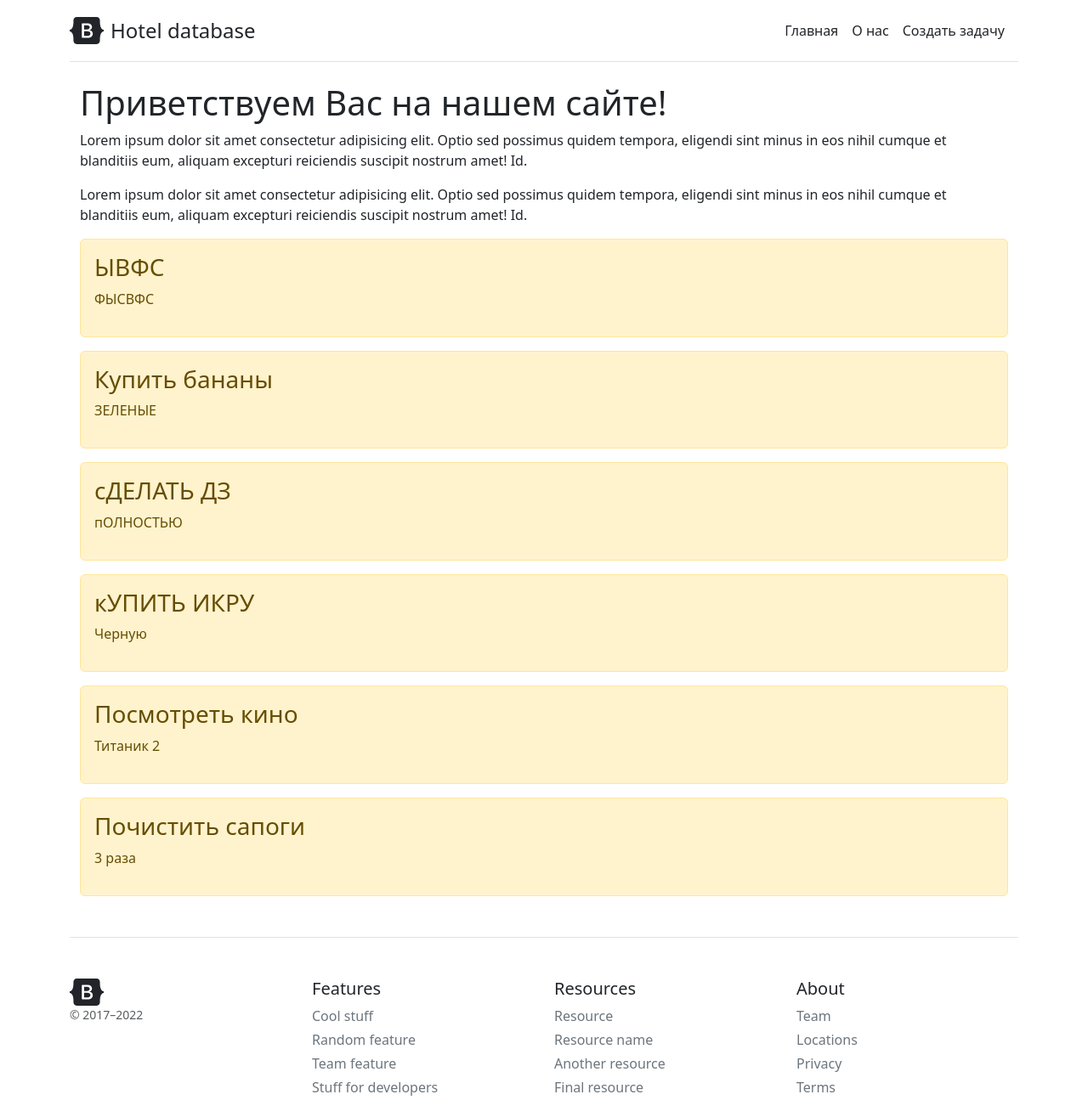
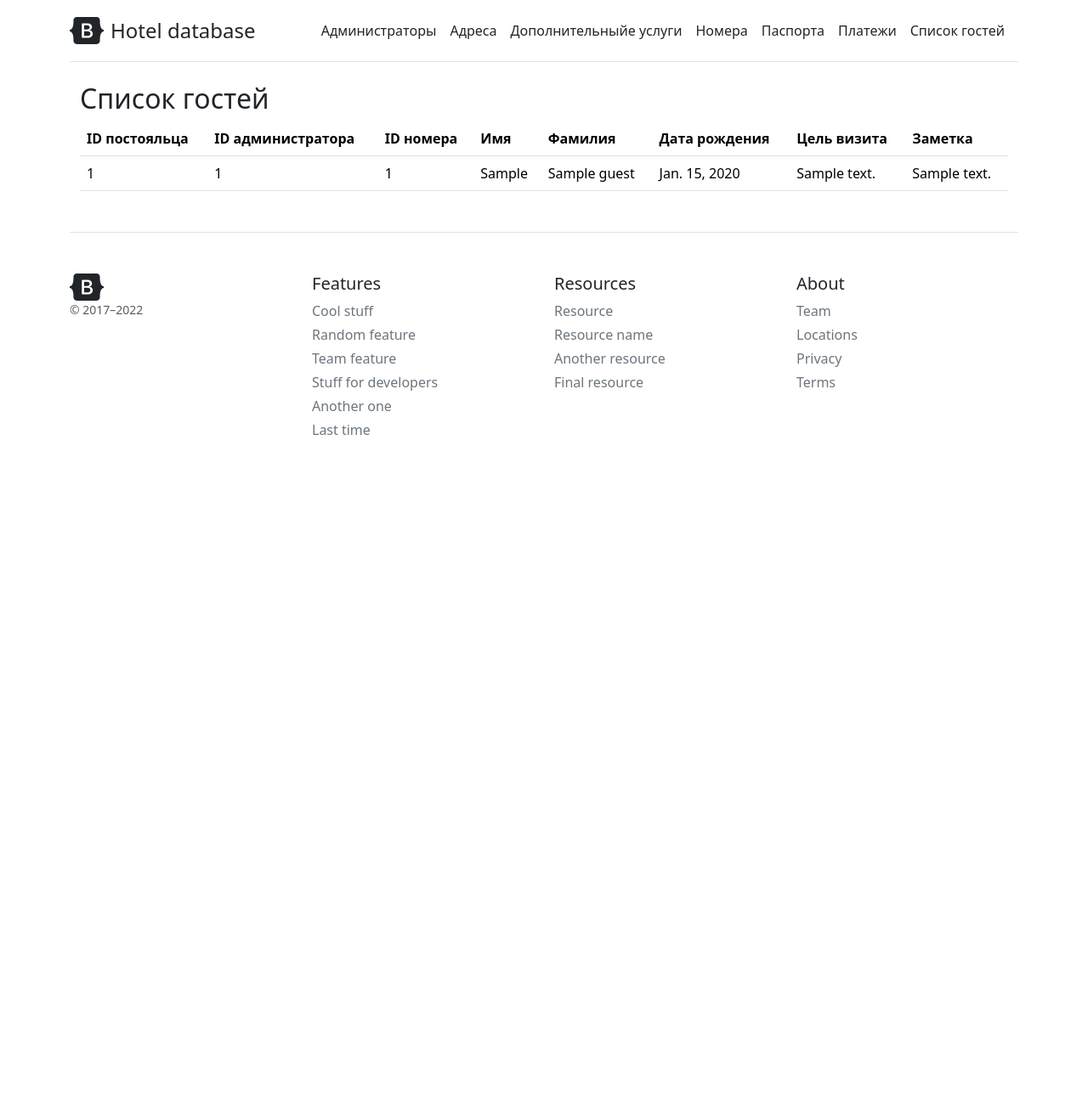
Before and after one commit to el-hombre0/DBInterface, a Django app: page / in a window 1280 px wide. Shown: the top 1295 px of the page at 85% size. After the commit the page ends 512 px from the top, so only its background shows below. Run offline with Django 4.2, Linux system fonts and the light colour scheme; data comes from the database, SQL or seed files in the repository; tables that the repository leaves empty hold one stand-in row (values such as "Sample post").

Commit message:
Output the list of guests

```diff
--- a/dbinterface/main/admin.py
+++ b/dbinterface/main/admin.py
@@ -1,6 +1,6 @@
 from django.contrib import admin
-from .models import Task
+# from .models import Task
 
 
 # Register your models here.
-admin.site.register(Task)
+# admin.site.register(Task)
--- a/dbinterface/main/templates/main/index.html
+++ b/dbinterface/main/templates/main/index.html
@@ -5,25 +5,31 @@
 {% endblock %}
 
 {% block content %}
-    <h1>Приветствуем Вас на нашем сайте!</h1>
-    <p>
-    Lorem ipsum dolor sit amet consectetur adipisicing elit. Optio sed possimus
-    quidem tempora, eligendi sint minus in eos nihil cumque et blanditiis eum,
-    aliquam excepturi reiciendis suscipit nostrum amet! Id.
-    </p>
-    <p>
-      Lorem ipsum dolor sit amet consectetur adipisicing elit. Optio sed possimus
-      quidem tempora, eligendi sint minus in eos nihil cumque et blanditiis eum,
-      aliquam excepturi reiciendis suscipit nostrum amet! Id.
-    </p>
-    {% if tasks %}
-      {% for el in tasks %}
-        <div class="alert alert-warning mt-2">
-          <h3>{{ el.title }}</h3>
-          <p>{{ el.task }}</p>
-        </div>
-      {% endfor %}
-    {% else %}
-        <p>В таблице нет записей</p>
-    {% endif %}
+<h2>Список гостей</h2>
+<div class="table-responsive-sm">
+<table class="table table-hover">
+    <thead>
+        <th>ID постояльца</th>
+        <th>ID администратора</th>
+        <th>ID номера</th>
+        <th>Имя</th>
+        <th>Фамилия</th>
+        <th>Дата рождения</th>
+        <th>Цель визита</th>
+        <th>Заметка</th>
+    </thead>
+    {% for guest in guests %}
+    <tr>
+        <td>{{ guest.id_guest}}</td>
+        <td>{{ guest.id_administrator}}</td>
+        <td>{{ guest.id_room}}</td>
+        <td>{{ guest.first_name }}</td>
+        <td>{{ guest.second_name }}</td>
+        <td>{{ guest.birth_date }}</td>
+        <td>{{ guest.visit_purpose }}</td>
+        <td>{{ guest.note }}</td>
+    </tr>
+    {% endfor %}
+</table>
+</div>
 {% endblock %}
--- a/dbinterface/main/templates/main/pattern.html
+++ b/dbinterface/main/templates/main/pattern.html
@@ -1,17 +1,15 @@
 <!DOCTYPE html>
 <html lang="en">
+
 <head>
   <meta charset="UTF-8" />
   <meta http-equiv="X-UA-Compatible" content="IE=edge" />
   <meta name="viewport" content="width=device-width, initial-scale=1.0" />
-    <link
-      href="https://cdn.jsdelivr.net/npm/bootstrap@5.3.0-alpha1/dist/css/bootstrap.min.css"
-      rel="stylesheet"
-      integrity="sha384-GLhlTQ8iRABdZLl6O3oVMWSktQOp6b7In1Zl3/Jr59b6EGGoI1aFkw7cmDA6j6gD"
-      crossorigin="anonymous"
-    />
+  <link href="https://cdn.jsdelivr.net/npm/bootstrap@5.3.0-alpha1/dist/css/bootstrap.min.css" rel="stylesheet"
+    integrity="sha384-GLhlTQ8iRABdZLl6O3oVMWSktQOp6b7In1Zl3/Jr59b6EGGoI1aFkw7cmDA6j6gD" crossorigin="anonymous" />
   <title>{% block title %}{% endblock %}</title>
 </head>
+
 <body>
 
   <body>
@@ -19,42 +17,25 @@
 
     <div class="container py-3">
       <header>
-          <div
-            class="d-flex flex-column flex-md-row align-items-center pb-3 mb-4 border-bottom"
-          >
-            <a
-              href="/"
-              class="d-flex align-items-center text-dark text-decoration-none"
-            >
-              <svg
-                xmlns="http://www.w3.org/2000/svg"
-                width="40"
-                height="32"
-                class="me-2"
-                viewBox="0 0 118 94"
-                role="img"
-              >
+        <div class="d-flex flex-column flex-md-row align-items-center pb-3 mb-4 border-bottom">
+          <a href="/" class="d-flex align-items-center text-dark text-decoration-none">
+            <svg xmlns="http://www.w3.org/2000/svg" width="40" height="32" class="me-2" viewBox="0 0 118 94" role="img">
               <title>Bootstrap</title>
-                <path
-                  fill-rule="evenodd"
-                  clip-rule="evenodd"
+              <path fill-rule="evenodd" clip-rule="evenodd"
                 d="M24.509 0c-6.733 0-11.715 5.893-11.492 12.284.214 6.14-.064 14.092-2.066 20.577C8.943 39.365 5.547 43.485 0 44.014v5.972c5.547.529 8.943 4.649 10.951 11.153 2.002 6.485 2.28 14.437 2.066 20.577C12.794 88.106 17.776 94 24.51 94H93.5c6.733 0 11.714-5.893 11.491-12.284-.214-6.14.064-14.092 2.066-20.577 2.009-6.504 5.396-10.624 10.943-11.153v-5.972c-5.547-.529-8.934-4.649-10.943-11.153-2.002-6.484-2.28-14.437-2.066-20.577C105.214 5.894 100.233 0 93.5 0H24.508zM80 57.863C80 66.663 73.436 72 62.543 72H44a2 2 0 01-2-2V24a2 2 0 012-2h18.437c9.083 0 15.044 4.92 15.044 12.474 0 5.302-4.01 10.049-9.119 10.88v.277C75.317 46.394 80 51.21 80 57.863zM60.521 28.34H49.948v14.934h8.905c6.884 0 10.68-2.772 10.68-7.727 0-4.643-3.264-7.207-9.012-7.207zM49.948 49.2v16.458H60.91c7.167 0 10.964-2.876 10.964-8.281 0-5.406-3.903-8.178-11.425-8.178H49.948z"
-                  fill="currentColor"
-                ></path>
+                fill="currentColor"></path>
             </svg>
             <span class="fs-4">Hotel database</span>
           </a>
 
           <nav class="d-inline-flex mt-2 mt-md-0 ms-md-auto">
-              <a class="me-3 py-2 text-dark text-decoration-none" href="{% url 'index'%}"
-                >Главная</a
-              >
-              <a class="me-3 py-2 text-dark text-decoration-none" href="{% url 'about'%}"
-                >О нас</a
-              >
-              <a class="me-3 py-2 text-dark text-decoration-none" href="{% url 'create_task' %}"
-                >Создать задачу</a
-              >
+            <a class="me-3 py-2 text-dark text-decoration-none" href="#">Администраторы</a>
+            <a class="me-3 py-2 text-dark text-decoration-none" href="#">Адреса</a>
+            <a class="me-3 py-2 text-dark text-decoration-none" href="#">Дополнительныйе услуги</a>
+            <a class="me-3 py-2 text-dark text-decoration-none" href="#">Номера</a>
+            <a class="me-3 py-2 text-dark text-decoration-none" href="#">Паспорта</a>
+            <a class="me-3 py-2 text-dark text-decoration-none" href="#">Платежи</a>
+            <a class="me-3 py-2 text-dark text-decoration-none" href="{% url 'index'%}">Список гостей</a>
           </nav>
         </div>
 
@@ -71,21 +52,11 @@
       <footer class="pt-4 my-md-5 pt-md-5 border-top">
         <div class="row">
           <div class="col-12 col-md">
-              <svg
-                xmlns="http://www.w3.org/2000/svg"
-                width="40"
-                height="32"
-                class="me-2"
-                viewBox="0 0 118 94"
-                role="img"
-              >
+            <svg xmlns="http://www.w3.org/2000/svg" width="40" height="32" class="me-2" viewBox="0 0 118 94" role="img">
               <title>Bootstrap</title>
-                <path
-                  fill-rule="evenodd"
-                  clip-rule="evenodd"
+              <path fill-rule="evenodd" clip-rule="evenodd"
                 d="M24.509 0c-6.733 0-11.715 5.893-11.492 12.284.214 6.14-.064 14.092-2.066 20.577C8.943 39.365 5.547 43.485 0 44.014v5.972c5.547.529 8.943 4.649 10.951 11.153 2.002 6.485 2.28 14.437 2.066 20.577C12.794 88.106 17.776 94 24.51 94H93.5c6.733 0 11.714-5.893 11.491-12.284-.214-6.14.064-14.092 2.066-20.577 2.009-6.504 5.396-10.624 10.943-11.153v-5.972c-5.547-.529-8.934-4.649-10.943-11.153-2.002-6.484-2.28-14.437-2.066-20.577C105.214 5.894 100.233 0 93.5 0H24.508zM80 57.863C80 66.663 73.436 72 62.543 72H44a2 2 0 01-2-2V24a2 2 0 012-2h18.437c9.083 0 15.044 4.92 15.044 12.474 0 5.302-4.01 10.049-9.119 10.88v.277C75.317 46.394 80 51.21 80 57.863zM60.521 28.34H49.948v14.934h8.905c6.884 0 10.68-2.772 10.68-7.727 0-4.643-3.264-7.207-9.012-7.207zM49.948 49.2v16.458H60.91c7.167 0 10.964-2.876 10.964-8.281 0-5.406-3.903-8.178-11.425-8.178H49.948z"
-                  fill="currentColor"
-                ></path>
+                fill="currentColor"></path>
             </svg>
             <small class="d-block mb-3 text-muted">© 2017–2022</small>
           </div>
@@ -93,34 +64,22 @@
             <h5>Features</h5>
             <ul class="list-unstyled text-small">
               <li class="mb-1">
-                  <a class="link-secondary text-decoration-none" href="#"
-                    >Cool stuff</a
-                  >
+                <a class="link-secondary text-decoration-none" href="#">Cool stuff</a>
               </li>
               <li class="mb-1">
-                  <a class="link-secondary text-decoration-none" href="#"
-                    >Random feature</a
-                  >
+                <a class="link-secondary text-decoration-none" href="#">Random feature</a>
               </li>
               <li class="mb-1">
-                  <a class="link-secondary text-decoration-none" href="#"
-                    >Team feature</a
-                  >
+                <a class="link-secondary text-decoration-none" href="#">Team feature</a>
               </li>
               <li class="mb-1">
-                  <a class="link-secondary text-decoration-none" href="#"
-                    >Stuff for developers</a
-                  >
+                <a class="link-secondary text-decoration-none" href="#">Stuff for developers</a>
               </li>
               <li class="mb-1">
-                  <a class="link-secondary text-decoration-none" href="#"
-                    >Another one</a
-                  >
+                <a class="link-secondary text-decoration-none" href="#">Another one</a>
               </li>
               <li class="mb-1">
-                  <a class="link-secondary text-decoration-none" href="#"
-                    >Last time</a
-                  >
+                <a class="link-secondary text-decoration-none" href="#">Last time</a>
               </li>
             </ul>
           </div>
@@ -128,24 +87,16 @@
             <h5>Resources</h5>
             <ul class="list-unstyled text-small">
               <li class="mb-1">
-                  <a class="link-secondary text-decoration-none" href="#"
-                    >Resource</a
-                  >
+                <a class="link-secondary text-decoration-none" href="#">Resource</a>
               </li>
               <li class="mb-1">
-                  <a class="link-secondary text-decoration-none" href="#"
-                    >Resource name</a
-                  >
+                <a class="link-secondary text-decoration-none" href="#">Resource name</a>
               </li>
               <li class="mb-1">
-                  <a class="link-secondary text-decoration-none" href="#"
-                    >Another resource</a
-                  >
+                <a class="link-secondary text-decoration-none" href="#">Another resource</a>
               </li>
               <li class="mb-1">
-                  <a class="link-secondary text-decoration-none" href="#"
-                    >Final resource</a
-                  >
+                <a class="link-secondary text-decoration-none" href="#">Final resource</a>
               </li>
             </ul>
           </div>
@@ -153,24 +104,16 @@
             <h5>About</h5>
             <ul class="list-unstyled text-small">
               <li class="mb-1">
-                  <a class="link-secondary text-decoration-none" href="#"
-                    >Team</a
-                  >
+                <a class="link-secondary text-decoration-none" href="#">Team</a>
               </li>
               <li class="mb-1">
-                  <a class="link-secondary text-decoration-none" href="#"
-                    >Locations</a
-                  >
+                <a class="link-secondary text-decoration-none" href="#">Locations</a>
               </li>
               <li class="mb-1">
-                  <a class="link-secondary text-decoration-none" href="#"
-                    >Privacy</a
-                  >
+                <a class="link-secondary text-decoration-none" href="#">Privacy</a>
               </li>
               <li class="mb-1">
-                  <a class="link-secondary text-decoration-none" href="#"
-                    >Terms</a
-                  >
+                <a class="link-secondary text-decoration-none" href="#">Terms</a>
               </li>
             </ul>
           </div>
@@ -178,10 +121,9 @@
       </footer>
     </div>
   </body>
-    <script
-      src="https://cdn.jsdelivr.net/npm/bootstrap@5.3.0-alpha1/dist/js/bootstrap.bundle.min.js"
+  <script src="https://cdn.jsdelivr.net/npm/bootstrap@5.3.0-alpha1/dist/js/bootstrap.bundle.min.js"
     integrity="sha384-w76AqPfDkMBDXo30jS1Sgez6pr3x5MlQ1ZAGC+nuZB+EYdgRZgiwxhTBTkF7CXvN"
-      crossorigin="anonymous"
-    ></script>
+    crossorigin="anonymous"></script>
 </body>
+
 </html>
--- a/dbinterface/main/urls.py
+++ b/dbinterface/main/urls.py
@@ -3,6 +3,5 @@ from . import views
 
 urlpatterns = [
     path('', views.index, name='index'),
-    path('about', views.about, name='about'),
-    path('create_task', views.create_task, name='create_task')
+    # path('guests_list', views.guests_list, name='guests_list')
 ]
--- a/dbinterface/main/views.py
+++ b/dbinterface/main/views.py
@@ -1,43 +1,44 @@
 from django.shortcuts import render, redirect
 
-from .models import Task
-
-from .forms import TaskForm
-
+from .models import Guest
 
 # Create your views here.
 
+# def index(request):
+
+#     tasks = Task.objects.order_by('id')[:]
+
+#     return render(request, 'main/index.html', {'title': 'Главная страница сайта', 'tasks': tasks})
+
 def index(request):
-
-    tasks = Task.objects.order_by('id')[:]
-
-    return render(request, 'main/index.html', {'title': 'Главная страница сайта', 'tasks': tasks})
+    guests = Guest.objects.all()
+    return render(request, 'main/index.html', {'title': 'Список гостей', 'guests': guests})
 
 
-def about(request):
+# def about(request):
 
-    return render(request, 'main/about.html')
+#     return render(request, 'main/about.html')
 
 
-def jls_extract_def():
-    error = ''
-    return error
+# def jls_extract_def():
+#     error = ''
+#     return error
 
 
-def create_task(request):
+# def create_task(request):
 
-    error = jls_extract_def()
-    if request.method == 'POST':
-        form = TaskForm(request.POST)
-        if form.is_valid():
-            form.save()
-            return redirect('index')
-        else:
-            error = 'Форма не корректна'
+#     error = jls_extract_def()
+#     if request.method == 'POST':
+#         form = TaskForm(request.POST)
+#         if form.is_valid():
+#             form.save()
+#             return redirect('index')
+#         else:
+#             error = 'Форма не корректна'
 
-    form = TaskForm()
-    context = {
-        'form': form,
-        'error': error
-    }
-    return render(request, 'main/create_task.html', context)
+#     form = TaskForm()
+#     context = {
+#         'form': form,
+#         'error': error
+#     }
+#     return render(request, 'main/create_task.html', context)
--- /dev/null
+++ b/pyvenv.cfg
@@ -0,0 +1,5 @@
+home = C:\python
+include-system-site-packages = false
+version = 3.11.1
+executable = C:\python\python.exe
+command = C:\python\python.exe -m venv C:\Users\Станислав\University\3_kurs\5_semestr\Data_bases_development\DBInterface
--- a/requirements.txt
+++ b/requirements.txt
@@ -1 +1,2 @@
 Django==4.1.5
+mysqlclient==2.1.1
```
Also changed, not shown: dbinterface/dbinterface/settings.py (+6 -2 lines), dbinterface/main/forms.py (+20 -20 lines), dbinterface/main/models.py (+12 -6 lines), dbinterface/main/templates/main/about.html (deleted, +0 -14 lines), dbinterface/main/templates/main/create_task.html (deleted, +0 -18 lines). Lines whose indentation alone changed are shown as unchanged.
